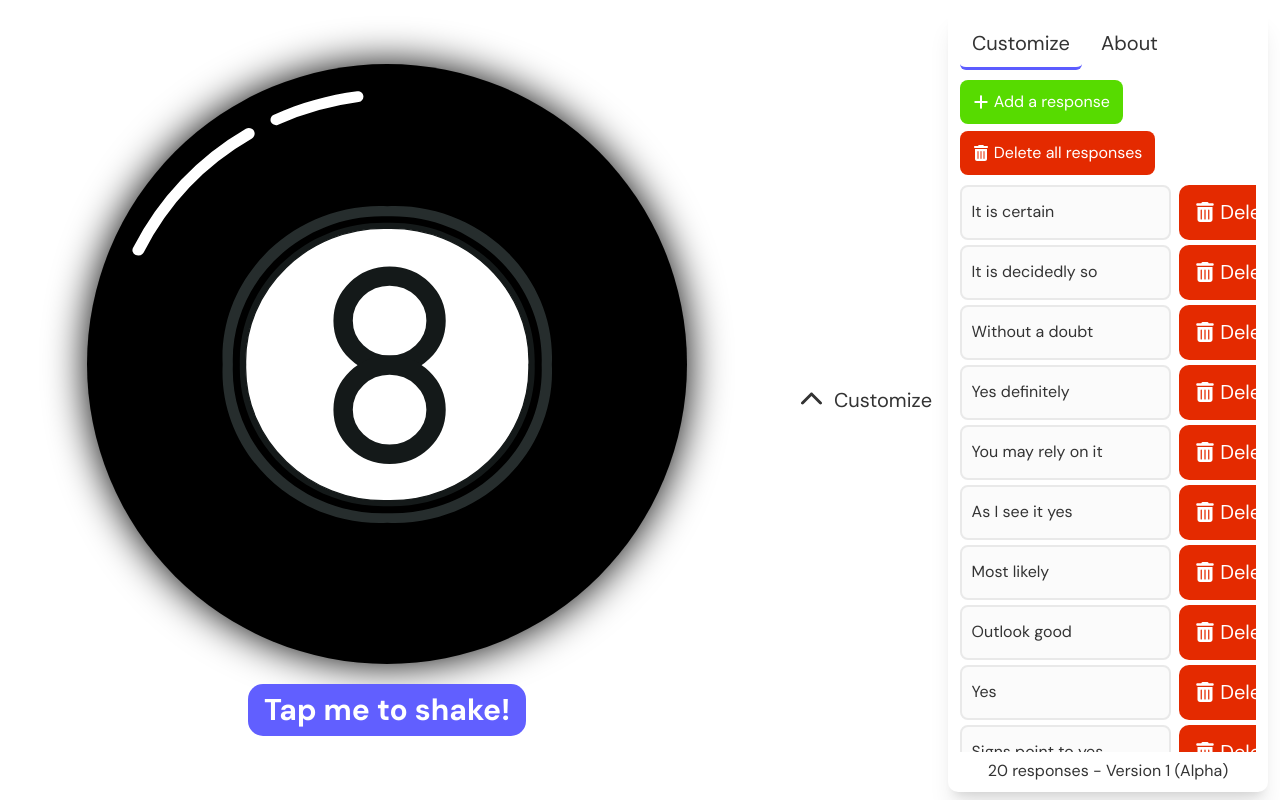
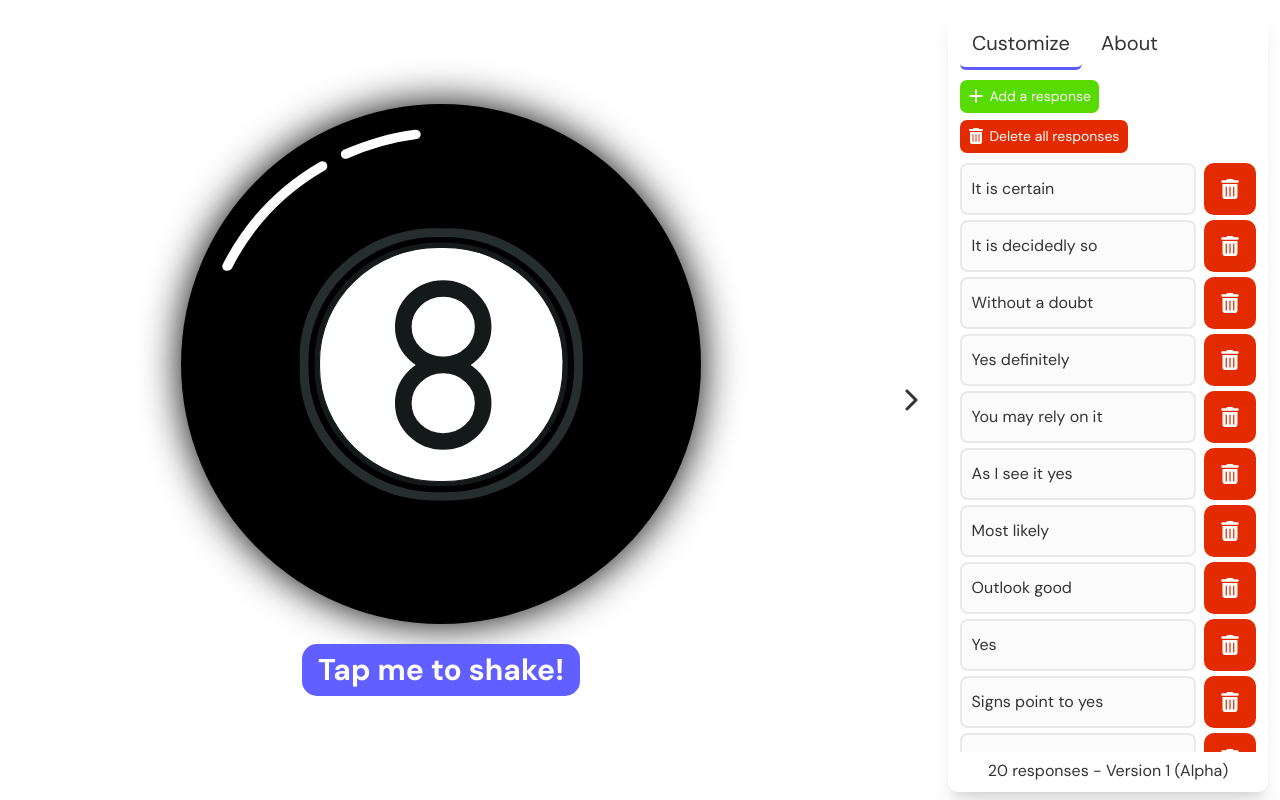
Before and after one commit to notanerd314/ask8ball, a Next.js app in the folder ask8ball/: page / in a window 1280 px wide. Shown: the top 800 px of the page. Built offline with nearby package versions, Linux system fonts and the light colour scheme.

Commit message:
Change responsive width size

```diff
--- a/ask8ball/components/customization-sidebar/CustomizationSidebar.tsx
+++ b/ask8ball/components/customization-sidebar/CustomizationSidebar.tsx
@@ -1,7 +1,6 @@
 "use client";
 
 import React, { useRef, useState, useEffect } from 'react';
-import { useGlobal } from '../context/GlobalContext';
 import { ChevronLeftIcon, ChevronRightIcon, ChevronDownIcon, ChevronUpIcon } from '../utils/FontAwesome';
 import { useMediaQuery } from 'react-responsive';
 
@@ -18,7 +17,7 @@ export default function CustomizationSidebar() {
   const [mounted, setMounted] = useState(false);
   useEffect(() => setMounted(true), []);
 
-  const isCompacted = useMediaQuery({ maxWidth: 1400 });
+  const isCompacted = useMediaQuery({ maxWidth: 1279 });
 
   if (!mounted) return null;
 
@@ -45,7 +44,7 @@ export default function CustomizationSidebar() {
         &nbsp;
         {isCompacted ? 'Customize' : ''}
       </button>
-  <aside ref={sidebarRef} className="w-1/4 h-[98vh] mr-3 overflow-x-hidden overflow-y-auto bg-white p-3 rounded-md shadow-xl text max-xl:w-[98%] max-xl:m-[2%] max-xl:h-[48vh] max-xl-height:h-[100vh] bg-gra" hidden={!isOpen}>
+      <aside ref={sidebarRef} className="w-1/4 h-[98vh] mr-3 overflow-x-hidden overflow-y-auto bg-white p-3 rounded-md shadow-xl text max-xl:w-[98%] max-xl:m-[2%] max-xl:h-[500px] max-xl-height:h-[100vh]" hidden={!isOpen}>
         <div className={styles.sidebarContent}>
           <SidebarNavigation currentPage={page} pages={['Customize', 'About']} setPage={setPage} />
           {page === 0 && <SidebarEditor isCompacted={isCompacted} />}
--- a/ask8ball/styles/Magic8Ball.module.css
+++ b/ask8ball/styles/Magic8Ball.module.css
@@ -16,7 +16,7 @@
 .eightBall {
   position: relative;
 
-  width: min(70vw, 70vh);
+  width: min(65vw, 65vh);
   aspect-ratio: 1 / 1;
 
   cursor: pointer;
@@ -75,19 +75,19 @@
 }
 
 /* Media Queries */
-@media screen and (max-width: 1400px), (max-height: 1400px) {
+@media screen and (max-width: 1279px), (max-height: 1400px) {
   .askQuestionInput input {
     width: 20rem;
   }
 }
 
-@media screen and (max-width: 1400px) {
+@media screen and (max-width: 1279px) {
   .eightBall {
     width: min(75vw, 75vh);
   }
 
   .eightBallWrapper {
     width: 100%;
-    min-height: 80vh;
+    min-height: 92vh;
   }
 }
--- a/ask8ball/styles/Sidebar.module.css
+++ b/ask8ball/styles/Sidebar.module.css
@@ -65,7 +65,7 @@
 
 /* Media query for small screens */
 
-@media screen and (max-width: 1400px) {
+@media screen and (max-width: 1279px) {
   /* Resize sidebar */
 
   /* Resize editor buttons */
```
